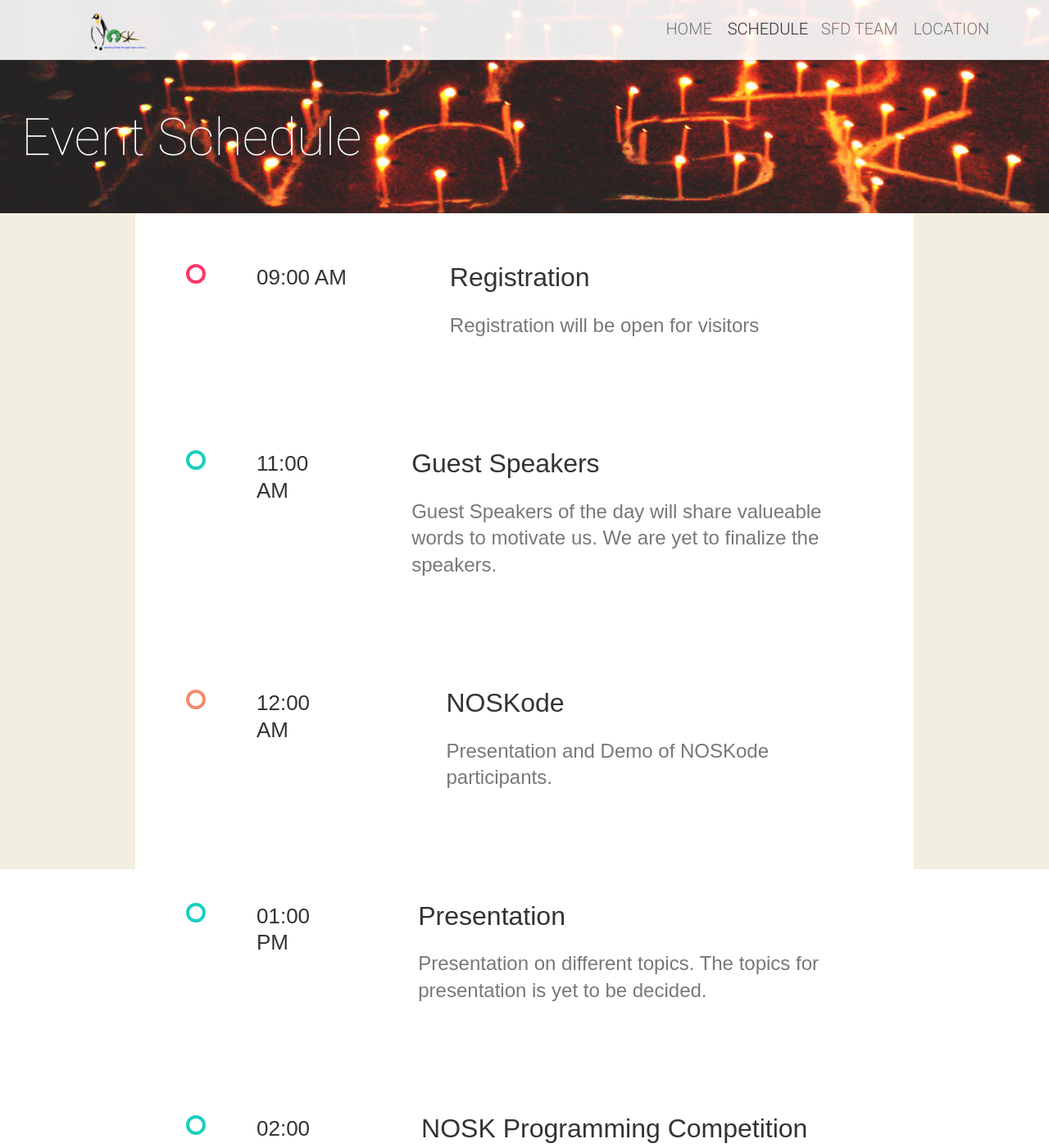
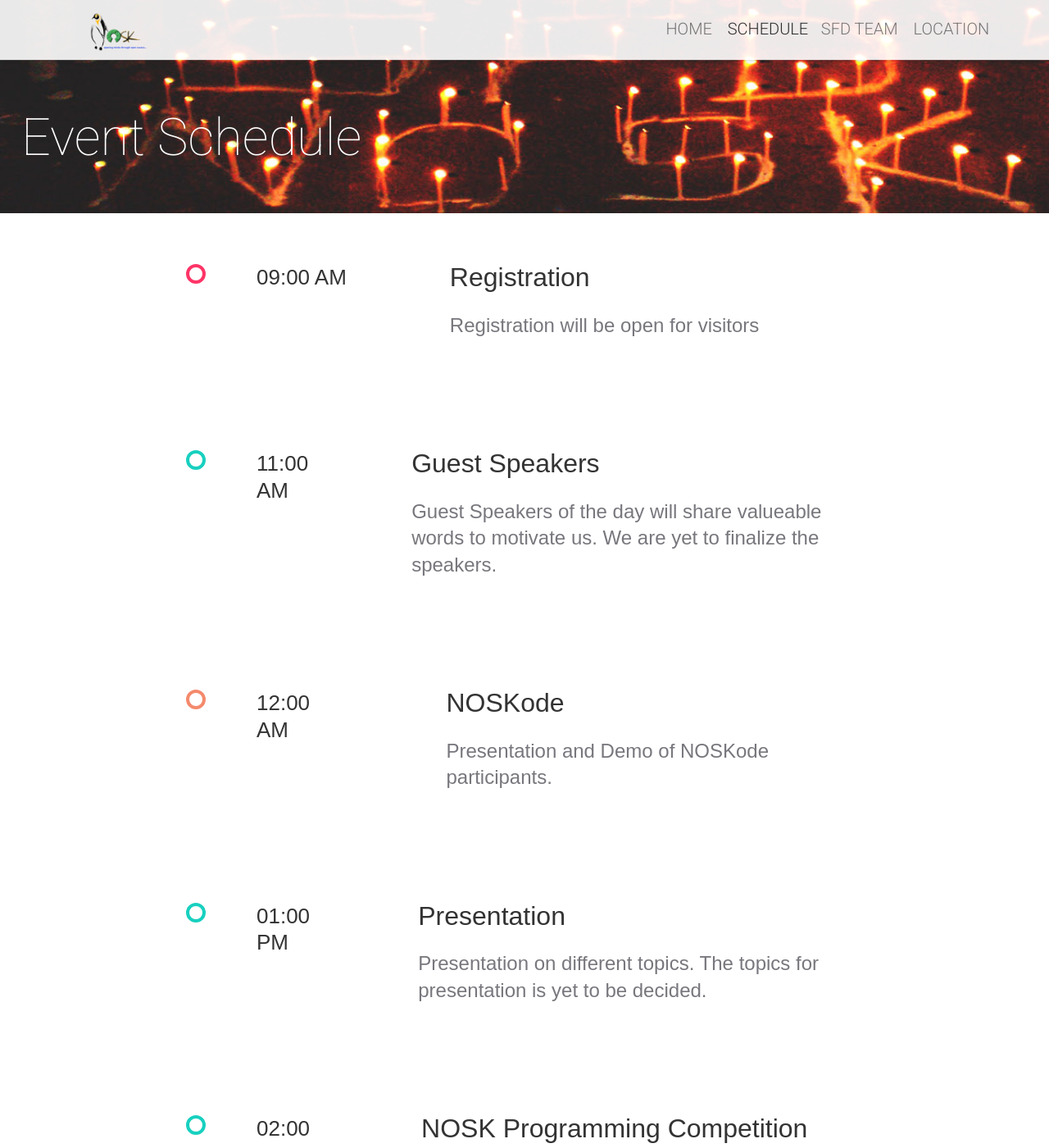
Before and after one commit to openosk/openosk.github.io, a Jekyll site: the page built from schedule.html, in a window 1280 px wide and 1400 px high, scrolled down 340 px. Shown: the whole window at 82% size. Built offline with Jekyll 4.4.1, drawn with Linux system fonts in a browser that asks for light colours; nearby versions of some CDN libraries; comment, search, counter and statistics services are not loaded.

Commit message:
assets adjustments

```diff
--- a/css/style.css
+++ b/css/style.css
@@ -2012,8 +2012,9 @@ nav ul > li > a.current, nav ul > li > a:hover {
   -webkit-flex-direction: column;
   flex-direction: column;
   padding: 0 62px;
-  margin: 0;
+  margin: 0 auto;
   list-style: none;
+  max-width: 950px;
 }
 
 .timeline::before {
@@ -2125,10 +2126,10 @@ nav ul > li > a.current, nav ul > li > a:hover {
 
 .cardz {
   background-color: white;
-  max-width: 950px;
   margin: 0 auto;
   height: 100%;
- display: table;
+  width:100%;
+  display: table;
 }
 
 
```
